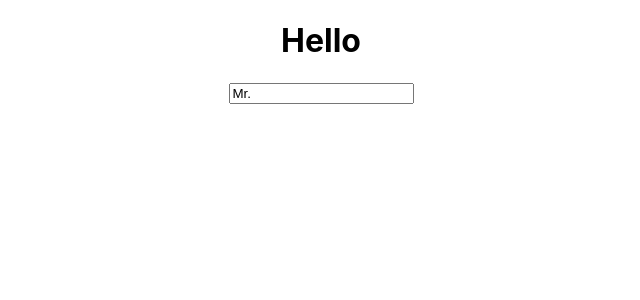
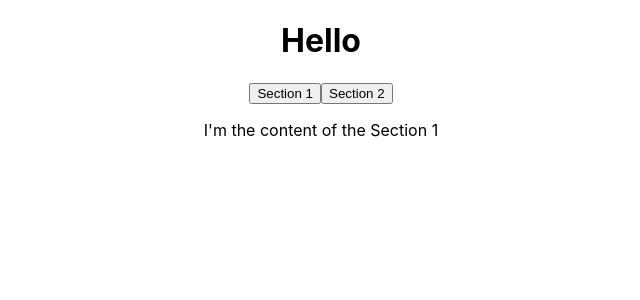
Before and after one commit to aggie97/nomad-coders-react-hooks-10, a React (Create React App) app: page / in a window 1280 px wide. Shown: the top 300 px of the page, without its empty margins (319-959 px from the left). Built offline with nearby package versions, Linux system fonts and the light colour scheme.

Commit message:
useTabs 커스텀 훅

```diff
--- a/src/App.js
+++ b/src/App.js
@@ -1,14 +1,28 @@
 import React from "react";
 import "./App.css";
-import { useInput } from "./customHooks/useInput";
+import useTabs from "./customHooks/useTabs";
+const content = [
+  {
+    tab: "Section 1",
+    content: "I'm the content of the Section 1",
+  },
+  {
+    tab: "Section 2",
+    content: "I'm the content of the Section 2",
+  },
+];
 
 const App = () => {
-  const maxLenth = (value) => !value.includes("@");
-  const name = useInput("Mr. ", maxLenth);
+  const { currentItem, changeItem } = useTabs(0, content);
   return (
     <div className="App">
       <h1>Hello</h1>
-      <input placeholder="name" {...name} />
+      {content.map((section, index) => (
+        <button onClick={() => changeItem(index)} key={index}>
+          {section.tab}
+        </button>
+      ))}
+      <p>{currentItem.content}</p>
     </div>
   );
 };
--- /dev/null
+++ b/src/customHooks/useTabs.js
@@ -0,0 +1,16 @@
+import { useState } from "react";
+
+const useTabs = (initialTabIndex, allTabs) => {
+  const [currentIndex, setIndex] = useState(initialTabIndex);
+
+  if (!allTabs || !Array.isArray(allTabs)) {
+    return;
+  }
+
+  return {
+    currentItem: allTabs[currentIndex],
+    changeItem: setIndex,
+  };
+};
+
+export default useTabs;
```
